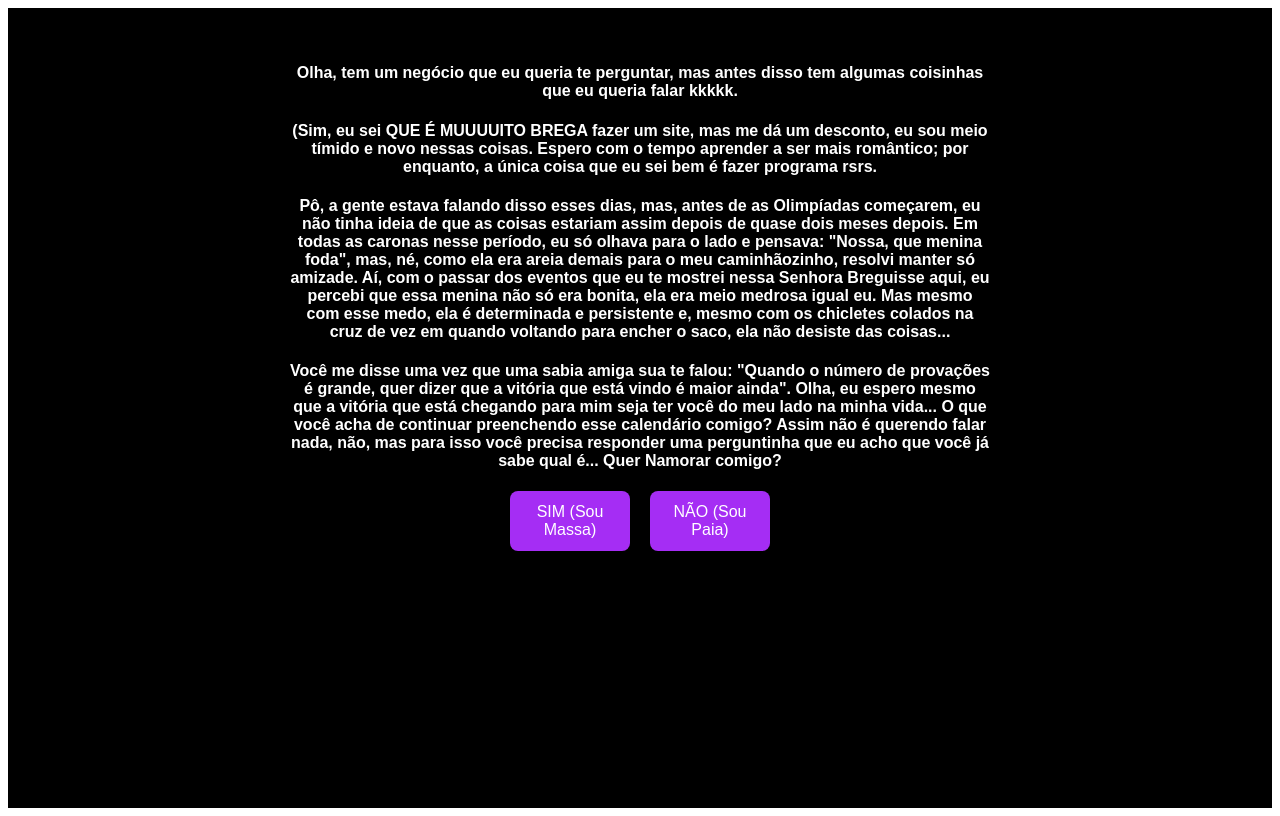
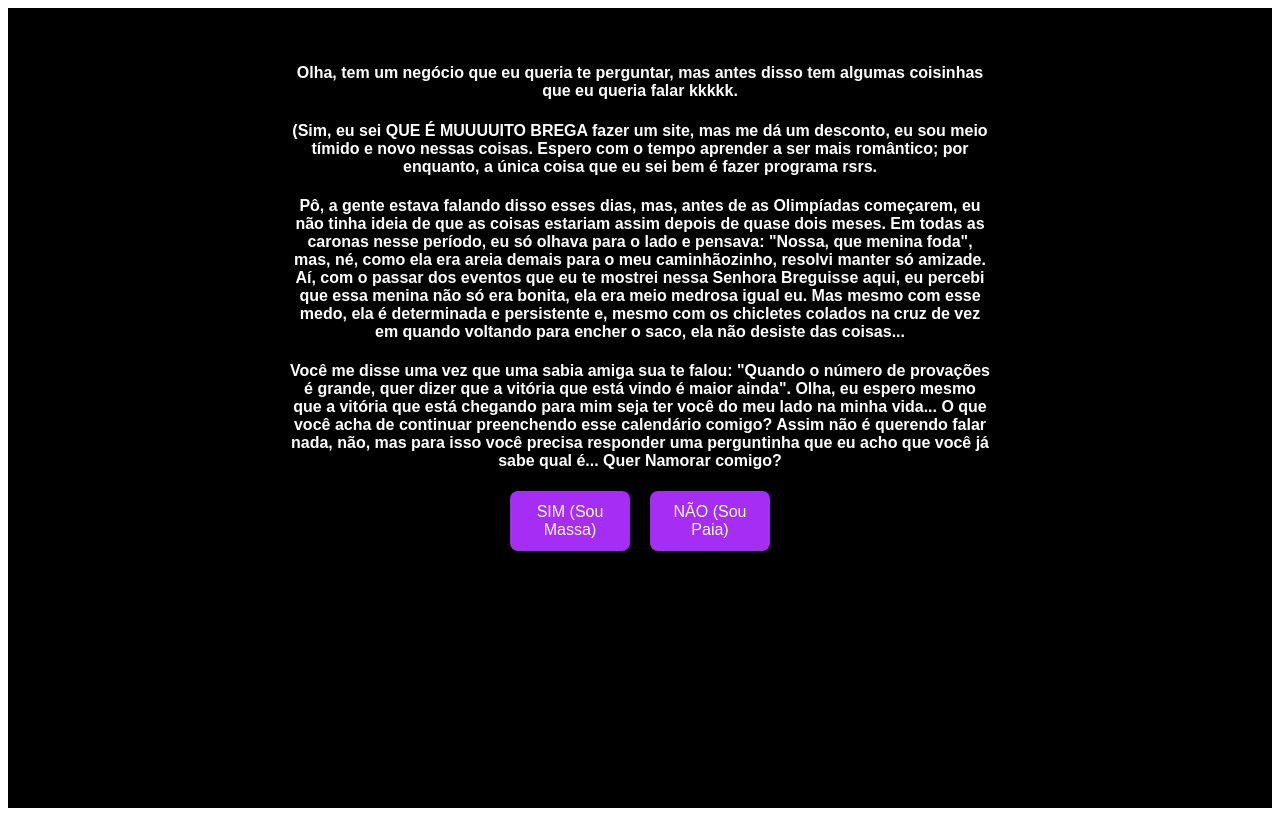
Before and after one commit to CarlosGoncales/CalendarioNovembro2025, a plain HTML site: page pedidoNamoro/pedido.html in a window 1280 px wide. Drawn offline with Linux system fonts and the light colour scheme.

Commit message:
Update pedido.html

```diff
--- a/pedidoNamoro/pedido.html
+++ b/pedidoNamoro/pedido.html
@@ -27,7 +27,7 @@
           <h4>
             Pô, a gente estava falando disso esses dias, mas, antes de as
             Olimpíadas começarem, eu não tinha ideia de que as coisas estariam
-            assim depois de quase dois meses depois. Em todas as caronas nesse
+            assim depois de quase dois meses. Em todas as caronas nesse
             período, eu só olhava para o lado e pensava: "Nossa, que menina
             foda", mas, né, como ela era areia demais para o meu caminhãozinho,
             resolvi manter só amizade. Aí, com o passar dos eventos que eu te
```
